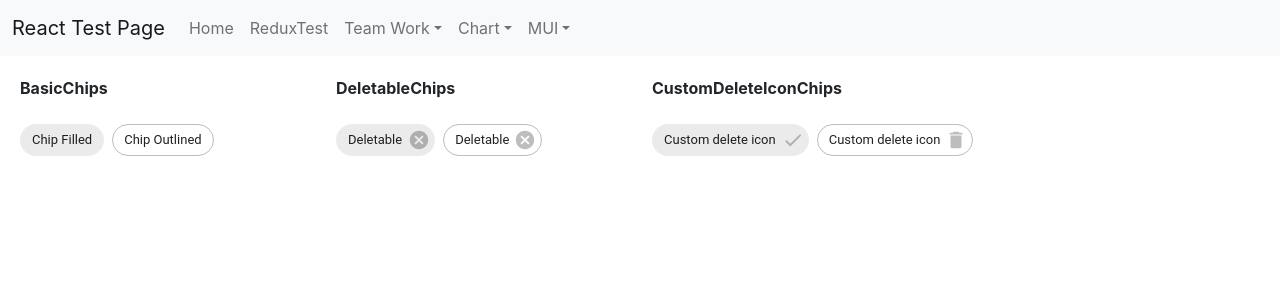
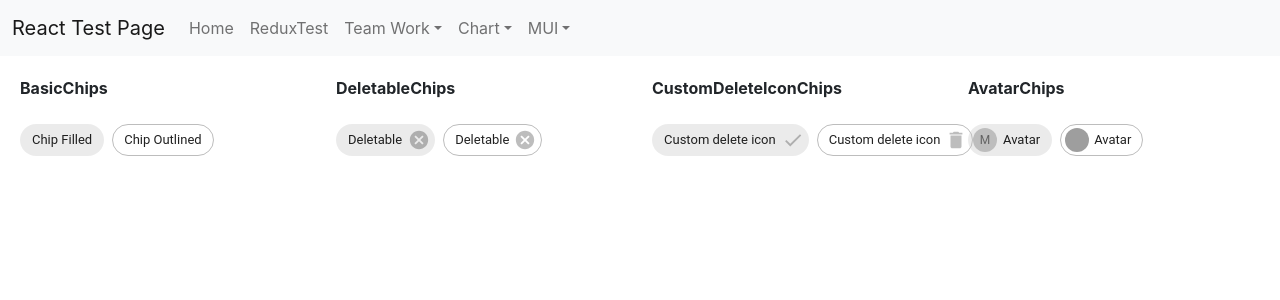
Before and after one commit to jinseok1306/React-Test, a React (Create React App) app in the folder ReactProject/client_app/: page /MUI/ChipPage in a window 1280 px wide. Shown: the top 300 px of the page. Built offline with nearby package versions, Linux system fonts and the light colour scheme; grey boxes are pictures that could not be loaded.

Commit message:
MUI AvatarChip 테스트 완료

```diff
--- /dev/null
+++ b/ReactProject/client_app/src/components/Chip/AvatarChips.tsx
@@ -0,0 +1,17 @@
+import * as React from 'react';
+import Avatar from '@mui/material/Avatar';
+import Chip from '@mui/material/Chip';
+import Stack from '@mui/material/Stack';
+
+export default function AvatarChips() {
+    return (
+        <Stack direction="row" spacing={1}>
+            <Chip avatar={<Avatar>M</Avatar>} label="Avatar" />
+            <Chip
+                avatar={<Avatar alt="Natacha" src="https://mui.com/static/images/avatar/1.jpg" />}
+                label="Avatar"
+                variant="outlined"
+            />
+        </Stack>
+    );
+}
--- a/ReactProject/client_app/src/pages/MUI/ChipPage.tsx
+++ b/ReactProject/client_app/src/pages/MUI/ChipPage.tsx
@@ -4,6 +4,7 @@ import Grid from '@mui/material/Grid';
 import BasicChips from '../../components/Chip/BasicChips';
 import DeletableChips from '../../components/Chip/DeletableChips';
 import CustomDeleteIconChips from '../../components/Chip/CustomDeleteIconChips';
+import AvatarChips from '../../components/Chip/AvatarChips';
 
 const ChipPage = () => {
     return (
@@ -23,6 +24,10 @@ const ChipPage = () => {
                         <b>CustomDeleteIconChips</b><div>&nbsp;</div>
                         <CustomDeleteIconChips />
                     </Grid>
+                    <Grid item xs={3}>
+                        <b>AvatarChips</b><div>&nbsp;</div>
+                        <AvatarChips />
+                    </Grid>
                 </Grid>
             </div>
         </div>
```
Also changed, not shown: 1 other file (tests, documents, lock files or other folders).
